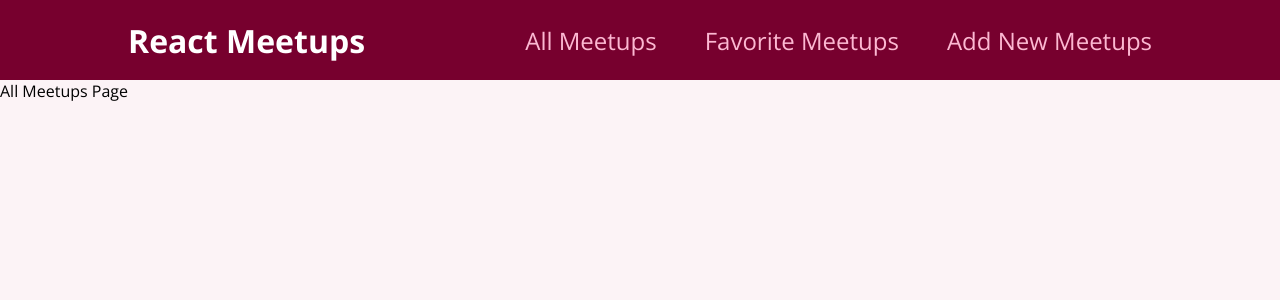
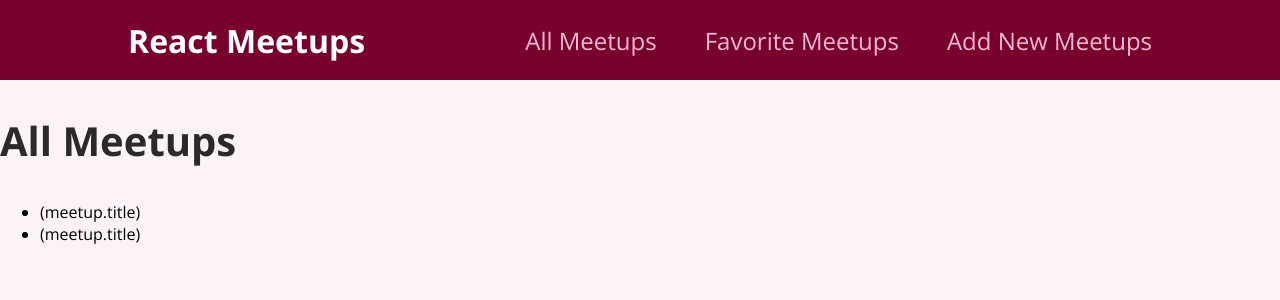
Before and after one commit to yoantran/Meetup-app, a React (Create React App) app: page / in a window 1280 px wide. Shown: the top 300 px of the page. Built offline with nearby package versions, Linux system fonts and the light colour scheme.

Commit message:
updated dummie data

```diff
--- a/src/pages/AllMeetups.js
+++ b/src/pages/AllMeetups.js
@@ -1,5 +1,34 @@
+const DUMMIE_DATA = [
+  {
+    id: 'm1',
+    title: 'Fan Meetup',
+    image:
+        'https://pbs.twimg.com/media/FXUkg5AaMAAFjjB?format=jpg&name=4096x4096',
+    address: 'No. 599, Wangshang Road, Binjiang District, Hangzhou.',
+    description:
+        'This is an amazing meetup which you definitely should not miss for the fun. It will be a chitchat over your favorite character\'s bbirthday!',
+  },
+  {
+    id: 'm2',
+    title: 'Commission Meetup',
+    image:
+        'https://pbs.twimg.com/media/FMXF_tgaMAAFPR2?format=jpg&name=4096x4096',
+    address: 'San Francisco, Market Square, 1355 Market St #900, San Francisco, United States',
+    description:
+        'This is an opportunity hard to miss. It will be a chance to take on a great commission deal.',
+  },
+];
+
 function AllMeetupsPage() {
-  return <div>All Meetups Page</div>;
+  return (
+      <section>
+      <h1>All Meetups</h1>
+        <ul>
+          {DUMMIE_DATA.map((meetup) => {
+            return <li key={meetup.id}>(meetup.title)</li>
+              })}
+        </ul>
+      </section>);
 }
 
 export default AllMeetupsPage;
```
